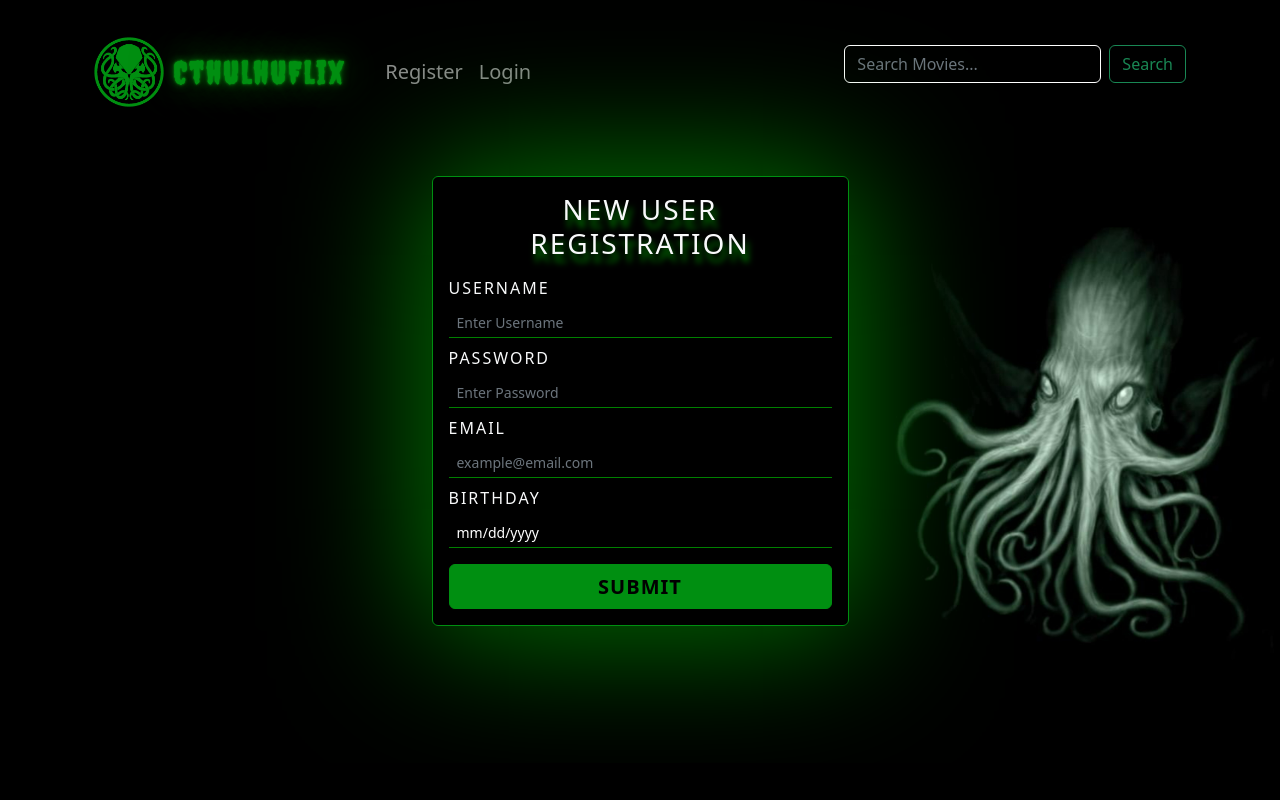
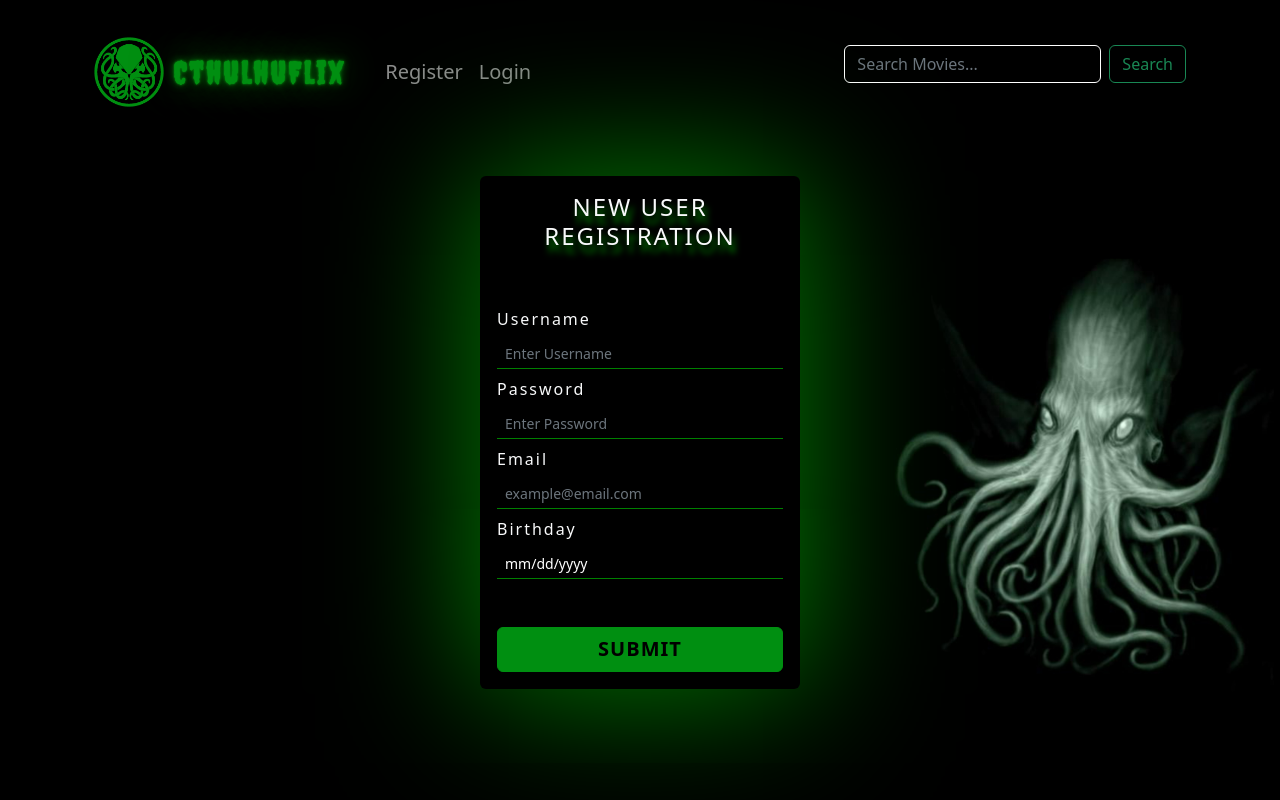
Before and after one commit to stepweaver/myFlix-client, a React (Vite) app: page /register in a window 1280 px wide. Built offline with nearby package versions, Linux system fonts and the light colour scheme.

Commit message:
Update signup-view.jsx
remove unnecessary bootstrap

```diff
--- a/src/components/signup-view/signup-view.jsx
+++ b/src/components/signup-view/signup-view.jsx
@@ -1,5 +1,5 @@
 import { useState } from 'react';
-import { Form, Button, Container, Card, CardGroup, Row, Col } from 'react-bootstrap';
+import { Form, Button, Card, Row } from 'react-bootstrap';
 
 import './signup-view.scss';
 
@@ -38,14 +38,11 @@ export const SignupView = () => {
   };
 
   return (
-    <Container>
-      <Row>
-        <Col>
-          <CardGroup>
-            <Card className='signup-card bg-transparent p-3 mt-5 border-primary text-uppercase'>
-              <Card.Title className='text-center fs-3'>New User Registration</Card.Title>
+    <Row className='justify-content-center'>
+      <Card className='signup-card bg-black p-3 mt-5' style={{ width: '20rem' }}>
+        <Card.Title className='text-center fs-4 text-uppercase'>New User Registration</Card.Title>
         <Form onSubmit={handleSubmit}>
-                <Form.Group controlId='signupUsername' className='input-group-sm mt-2'>
+          <Form.Group controlId='signupUsername' className='input-group-sm mt-5'>
             <Form.Label>Username</Form.Label>
             <Form.Control
               type='text'
@@ -84,21 +81,17 @@ export const SignupView = () => {
               type='date'
               value={birthday}
               onChange={(e) => setBirthday(e.target.value)}
-                      placeholder='MM/DD/YYYY'
               style={{ border: 'none', borderBottom: '1px solid green', borderRadius: 0, boxShadow: 'none' }}
             />
           </Form.Group>
           <Button
-                    className='mt-3 text-uppercase w-100 fw-bold fs-5'
+            className='mt-5 text-uppercase w-100 fw-bold fs-5'
             type='submit'
           >
             Submit
           </Button>
         </Form>
       </Card>
-          </CardGroup>
-        </Col>
     </Row>
-    </Container>
   );
 };
```
Lines whose indentation alone changed are shown as unchanged.
